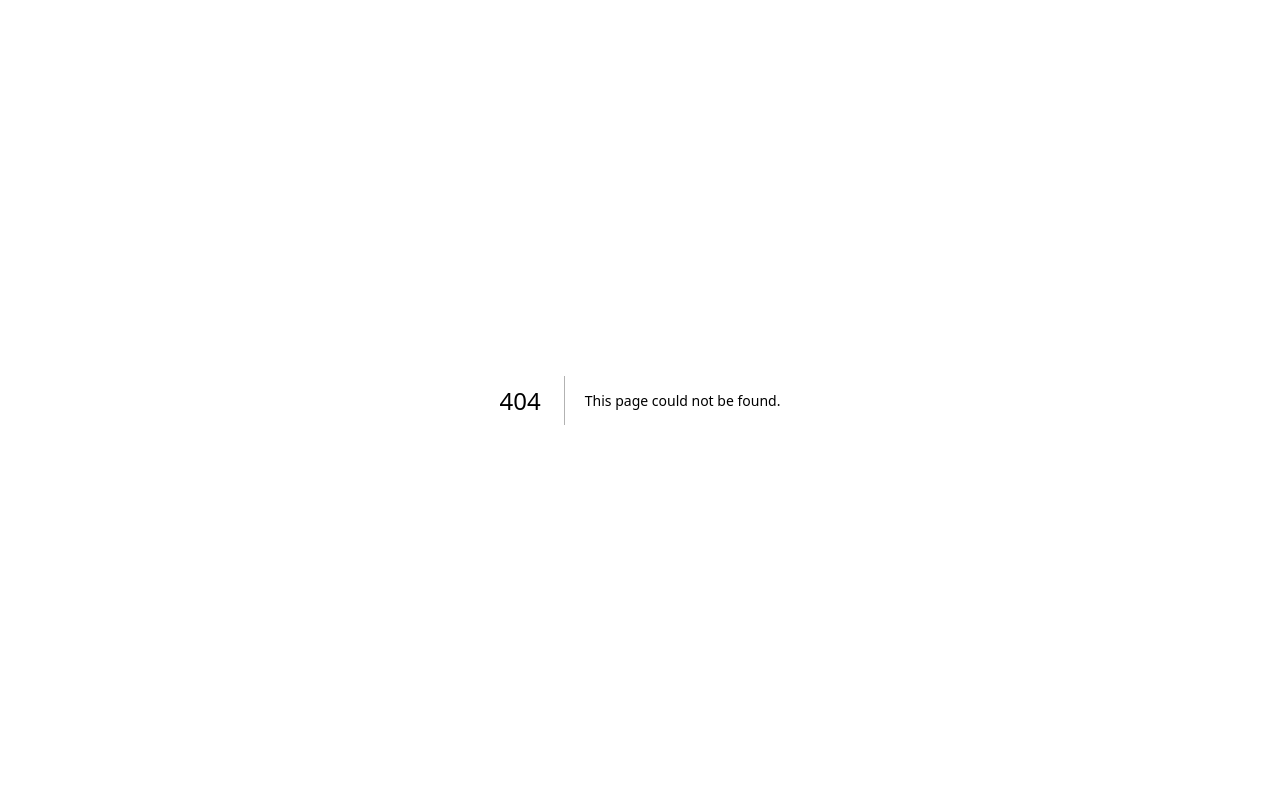
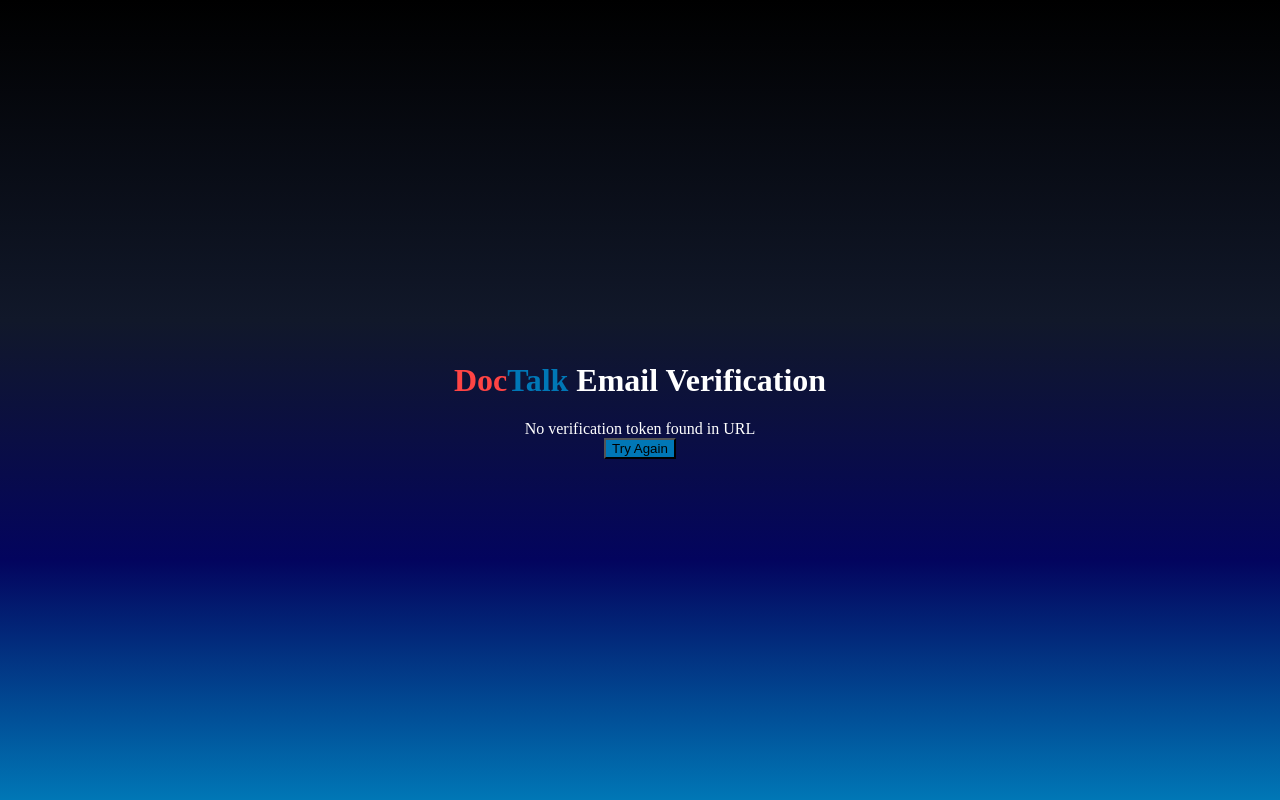
Before and after one commit to ZachYanez/doctalk-landing, a Next.js app: page /verify in a window 1280 px wide. Before the commit this address had no page. Built offline with nearby package versions, Linux system fonts and the light colour scheme.

Commit message:
feat: add email verification page with deep linking support

```diff
--- /dev/null
+++ b/src/app/verify/page.tsx
@@ -0,0 +1,146 @@
+"use client";
+
+import { useCallback, useEffect, useState } from "react";
+
+import { useSearchParams } from "next/navigation";
+
+// Could move this to an environment variable
+const API_URL = "https://api.doctalkhealth.com";
+
+interface VerificationResponse {
+  success: boolean;
+  message: string;
+  userId?: string; // Optional: if you want to pass the user ID back to the app
+}
+
+export default function VerifyPage() {
+  const searchParams = useSearchParams();
+  const [status, setStatus] = useState<"loading" | "success" | "error">(
+    "loading"
+  );
+  const [message, setMessage] = useState("");
+  // eslint-disable-next-line @typescript-eslint/no-unused-vars
+  const [userId, setUserId] = useState<string | null>(null);
+
+  const verifyToken = useCallback(async () => {
+    try {
+      const token = searchParams.get("token");
+
+      if (!token) {
+        setStatus("error");
+        setMessage("No verification token found in URL");
+        return;
+      }
+
+      setStatus("loading");
+
+      // Add timeout to handle network issues
+      const controller = new AbortController();
+      const timeoutId = setTimeout(() => controller.abort(), 10000); // 10 second timeout
+
+      try {
+        const response = await fetch(
+          `${API_URL}/api/auth/verify-email/${token}`,
+          {
+            method: "POST", // Ensure we're using POST
+            headers: {
+              "Content-Type": "application/json",
+            },
+            signal: controller.signal,
+          }
+        );
+
+        clearTimeout(timeoutId);
+
+        const data = (await response.json()) as VerificationResponse;
+
+        if (!response.ok) {
+          throw new Error(data.message || "Verification failed");
+        }
+
+        if (data.success) {
+          setStatus("success");
+          setMessage(data.message || "Email verified successfully!");
+          if (data.userId) {
+            setUserId(data.userId);
+          }
+
+          // Deep link back to app with userId if available
+          // This allows the app to make a fresh API call to get the user's current status
+          setTimeout(() => {
+            const deepLinkUrl = data.userId
+              ? `doctalk://verified?userId=${data.userId}`
+              : "doctalk://verified";
+            window.location.href = deepLinkUrl;
+          }, 2000);
+        } else {
+          throw new Error(data.message || "Verification failed");
+        }
+      } catch (error) {
+        if (error instanceof Error && error.name === "AbortError") {
+          throw new Error("Verification request timed out. Please try again.");
+        }
+        throw error;
+      }
+    } catch (error) {
+      console.error("Verification error:", error);
+      setStatus("error");
+      setMessage(
+        error instanceof Error
+          ? error.message
+          : "Failed to verify email. Please try again."
+      );
+    }
+  }, [searchParams]);
+
+  useEffect(() => {
+    verifyToken();
+  }, [verifyToken]);
+
+  return (
+    <div
+      className="min-h-screen flex items-center justify-center"
+      style={{
+        background:
+          "linear-gradient(to bottom, #000000 0%, #11182A 40%, #03045e 70%, #0077B6 100%)",
+      }}
+    >
+      <div className="text-center p-8 rounded-lg">
+        <h1 className="text-4xl font-bold mb-6" style={{ color: "white" }}>
+          <span style={{ color: "#FF4444" }}>Doc</span>
+          <span style={{ color: "#0077B6" }}>Talk</span> Email Verification
+        </h1>
+
+        <div className="mt-8">
+          {status === "loading" && (
+            <div className="text-white">
+              <div className="inline-block animate-spin rounded-full h-8 w-8 border-t-2 border-b-2 border-white mb-4"></div>
+              <div className="text-xl">Verifying your email...</div>
+            </div>
+          )}
+
+          {status === "success" && (
+            <div className="text-green-400 text-xl">
+              {message}
+              <p className="mt-4 text-white text-base">
+                Redirecting you back to the app...
+              </p>
+            </div>
+          )}
+
+          {status === "error" && (
+            <div className="text-red-400">
+              <div className="text-xl mb-4">{message}</div>
+              <button
+                onClick={verifyToken}
+                className="px-4 py-2 bg-[#0077B6] text-white rounded hover:bg-[#0066a1] transition-colors"
+              >
+                Try Again
+              </button>
+            </div>
+          )}
+        </div>
+      </div>
+    </div>
+  );
+}
```
